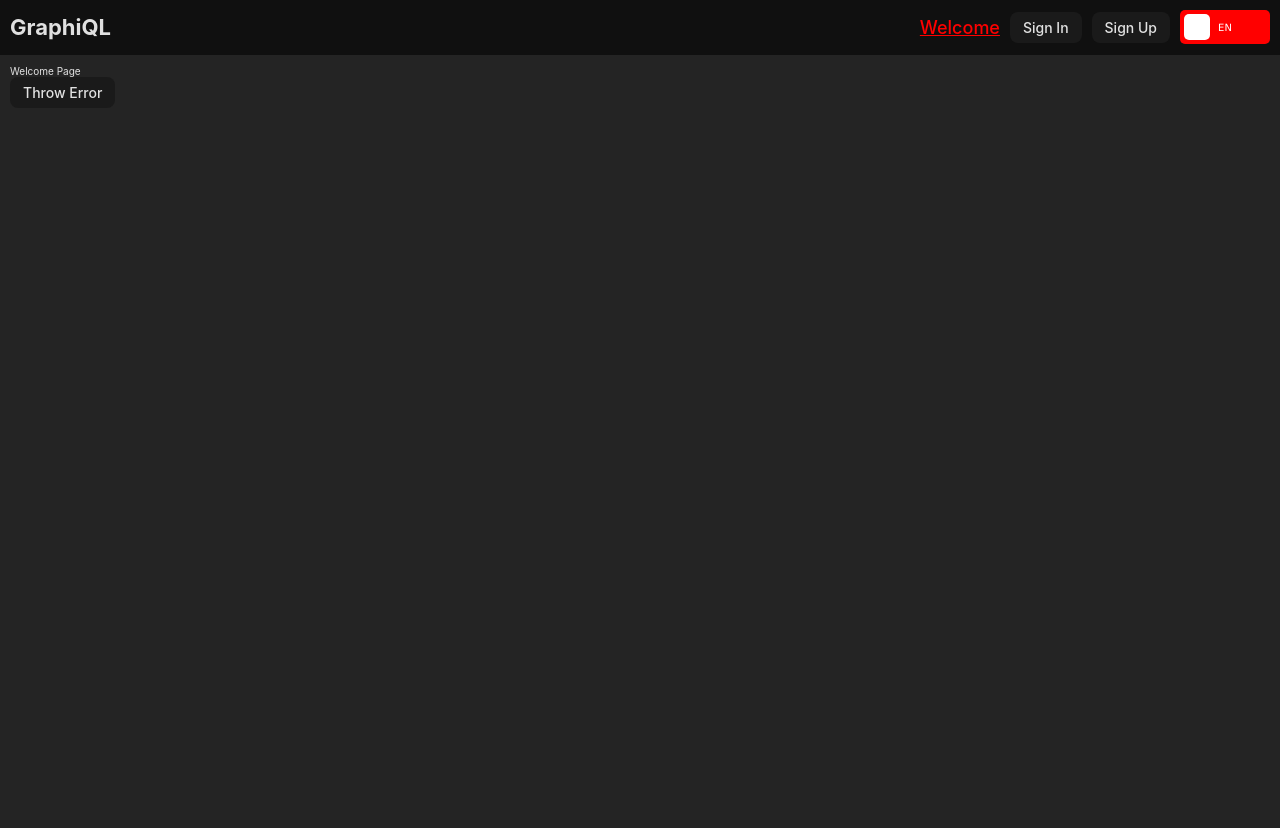
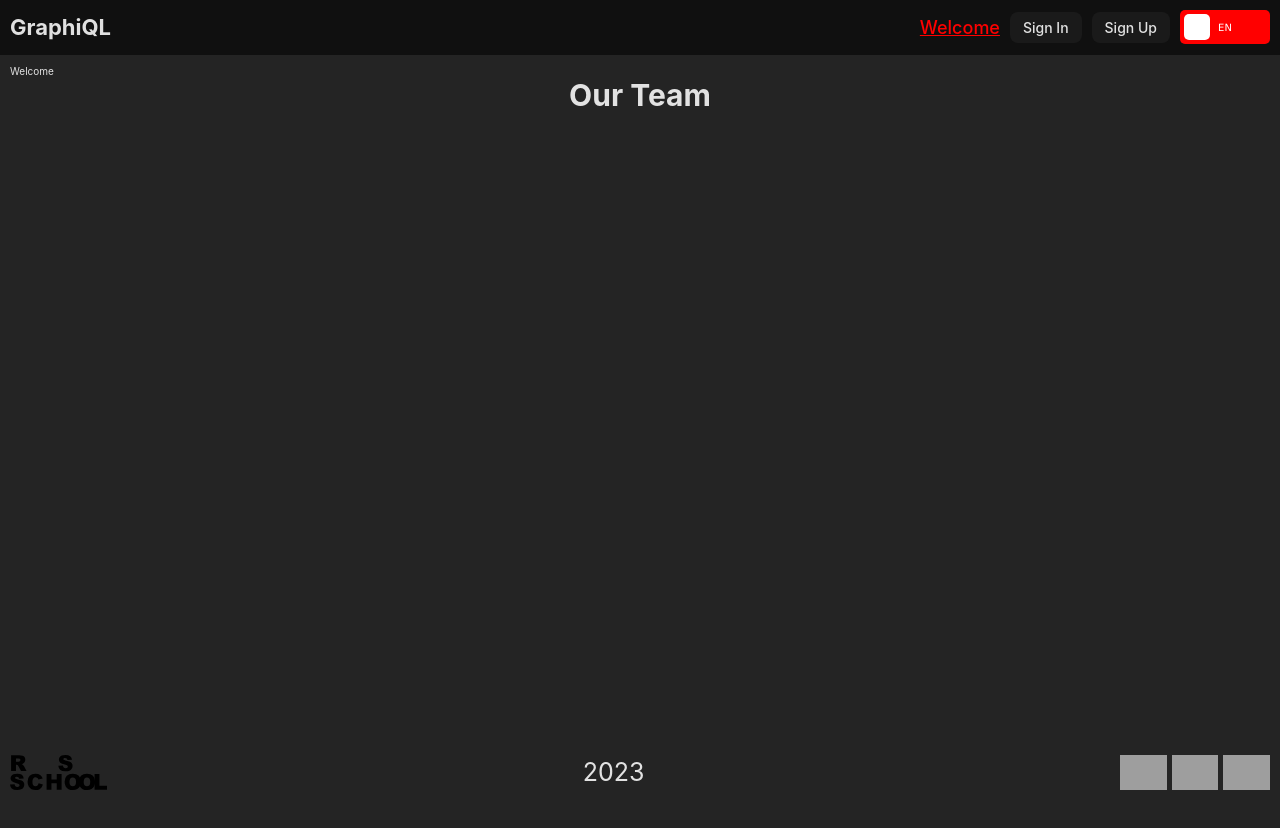
Before and after one commit to kontinentkm/graphiql-app, a React (Vite) app: page /welcome in a window 1280 px wide. Shown: the top 828 px of the page. After the commit the page ends 800 px from the top, so only its background shows below. Built offline with nearby package versions, Linux system fonts and the light colour scheme; grey boxes are pictures that could not be loaded.

Commit message:
feat: start doing welcome page

```diff
--- a/src/constants/localizationStrings.ts
+++ b/src/constants/localizationStrings.ts
@@ -6,6 +6,8 @@
     signUpBtn: 'Sign Up',
     signOutBtn: 'Sing Out',
     welcome: 'Welcome',
+    ourTeam: 'Our Team',
+
     main: 'Main',
   },
   ru: {
@@ -13,6 +15,8 @@
     signUpBtn: 'Регистрация',
     signOutBtn: 'Выйти',
     welcome: 'Добро пожаловать',
+    ourTeam: 'Наша команда',
+
     main: 'Главная',
   },
 };
--- /dev/null
+++ b/src/pages/Welcome/Welcome.module.css
@@ -0,0 +1,4 @@
+.team_title {
+  font-size: 3rem;
+  text-align: center;
+}
--- a/src/pages/Welcome/Welcome.tsx
+++ b/src/pages/Welcome/Welcome.tsx
@@ -1,15 +1,18 @@
-import { FC, useState } from 'react';
+import { FC } from 'react';
+import styles from '@src/pages/Welcome/Welcome.module.css';
+import localizationStrings from '@src/constants/localizationStrings';
+import { selectLocalization } from '@src/store/LocalizationSlice/LocalizationSlice';
+import { Localization } from '@src/types/types';
+import { useSelector } from 'react-redux';
 
 const Welcome: FC = (): JSX.Element => {
-  const [hasError, setHasError] = useState(false);
-
-  if (hasError) throw new SyntaxError();
+  const lang: Localization = useSelector(selectLocalization);
 
   return (
-    <div style={{ height: '140vh' }}>
-      {/*140vh for sticky header testing */}
-      <p>Welcome Page</p>
-      <button onClick={() => setHasError(true)}>Throw Error</button>
+    <div>
+      <p>{localizationStrings[lang].welcome}</p>
+
+      <h2 className={styles.team_title}>{localizationStrings[lang].ourTeam}</h2>
     </div>
   );
 };
```
